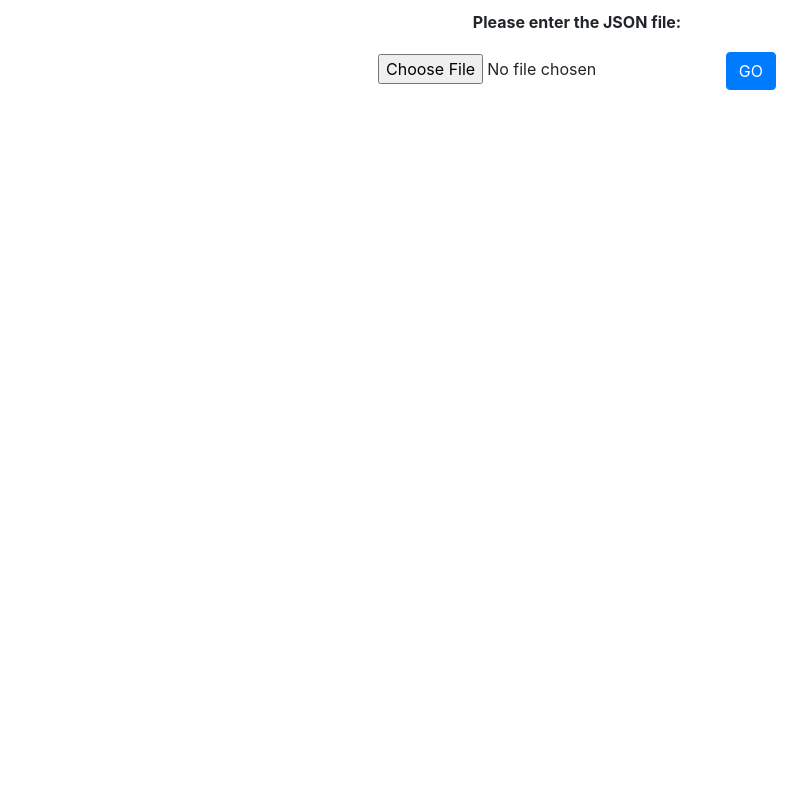
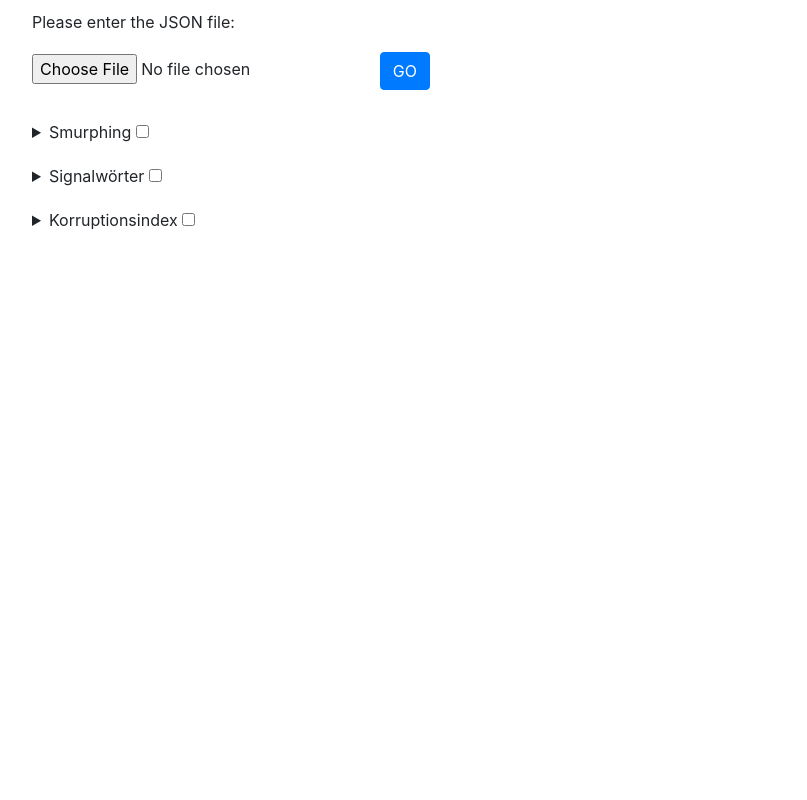
Before and after one commit to BISASAM/Hellekes, a Flask app: page / in a window 1280 px wide. Shown: the whole page, without its empty margins (63-870 px from the left). Run offline with Flask 2, Linux system fonts and the light colour scheme; some libraries are stand-ins or nearby versions.

Commit message:
filterbox

```diff
--- a/static/css/styles.css
+++ b/static/css/styles.css
@@ -10,7 +10,7 @@ body {
   background-color: rgba(255, 255, 255);
   max-width: 1440px;
   min-height: 100%;
-  text-align: center;
+
 }
 
 
@@ -30,11 +30,14 @@ th, td { padding: 8px 16px; margin: 3px; }
 th     { background:#eee;}
 tr {text-align: center;}
 
-#input_div {padding: 10px;
-        font-weight: bold;
-      }
+#input_div {
+  padding: 10px;
+}
 #input_div label {display: block;}
-#input_div #fileSelection {padding: 10px 0px;}
+#input_div #fileSelection {
+  padding: 10px 0px;
+  font-weight: bold;
+}
 
 .hidden {
   display: none;
--- a/templates/index.html
+++ b/templates/index.html
@@ -5,11 +5,11 @@
     <meta charset="utf-8" />
     <meta name="viewport" content="width=device-width, initial-scale=1, shrink-to-fit=no" />
 
-    <link rel="shortcut icon" type="image/x-icon" href="{{ url_for('static', filename='images/money_small.png') }}">
+    <link rel="shortcut icon" type="image/x-icon" href="static/images/money_small.png">
 
     <!-- Bootstrap CSS -->
-    <link rel="stylesheet" href="{{ url_for('static', filename='lib/bootstrap.min.css') }}" />
-    <link rel="stylesheet" href="{{ url_for('static', filename='css/styles.css') }}?v=23" />
+    <link rel="stylesheet" href="../static/lib/bootstrap.min.css" />
+    <link rel="stylesheet" href="../static/css/styles.css" />
 
     <!--catch vars passed to render_template and make available for js -->
 
@@ -20,7 +20,7 @@
 
   <div id="white-content-wrapper" class="container">
 
-
+  <div id="Filterbox" class="container">
 
   <div id="input_div">
         <label>Please enter the JSON file:</label>
@@ -30,6 +30,45 @@
         </div>
   </div>
 
+  <div id="input_div">
+  <details>
+    <summary>
+      Smurphing <input type="checkbox" name="smurphing" value="bla">
+    </summary>
+    <label for="mBetrag">min. Betrag:</label>
+    <input type="text" id="mBetrag" name="mBetrag">
+
+    <label for="mAnzahl">min. Anzahl:</label>
+    <input type="text" id="mAnzahl" name="mAnzahl">
+
+    <label for="varianz">Varianz</label>
+    <input type="text" id="varianz" name="varianz">
+  </details>
+</div>
+
+  <div id="input_div">
+  <details>
+    <summary>
+      Signalwörter <input type="checkbox" name="signalwoerter" value="bla">
+    </summary>
+    <br>
+    <button type="button">Liste der Signalwörter bearbeiten</button>
+  </details>
+</div>
+
+  <div id="input_div">
+  <details>
+    <summary>
+      Korruptionsindex <input type="checkbox" name="korruptionsindex" value="bla">
+    </summary>
+    <label for="mKorr">max. Korruptionsindex</label>
+    <input type="text" id="mKorr" name="mKorr"> <br><br>
+    <button type="button">Länderliste mit Korruptionsindex bearbeiten</button>
+  </details>
+</div>
+</div>
+
+<div id="Resultbox" class="container">
   <div class="row">
     <div class="col-12">
       <div class="table-responsive">
@@ -64,19 +103,19 @@
     </div>
 
   </div>
-
+</div>
 
   </div>
 
   <!-- Optional JavaScript -->
   <!-- jQuery first, then Popper.js, then Bootstrap JS -->
-  <script src="{{ url_for('static', filename='lib/jquery-3.5.1.min.js') }}"></script>
+  <script src="../static/lib/jquery-3.5.1.min.js"></script>
   <script src="https://cdn.jsdelivr.net/npm/popper.js@1.16.0/dist/umd/popper.min.js"
     integrity="sha384-Q6E9RHvbIyZFJoft+2mJbHaEWldlvI9IOYy5n3zV9zzTtmI3UksdQRVvoxMfooAo"
     crossorigin="anonymous"></script>
-  <script src="{{ url_for('static', filename='lib/bootstrap.min.js') }}"></script>
-  <script src="{{ url_for('static', filename='lib/moment-with-locales.min.js') }}"></script>
-  <script src="{{ url_for('static', filename='js/index.js') }}?v=23"></script>
+  <script src="../static/lib/bootstrap.min.js"></script>
+  <script src="../static/lib/moment-with-locales.min.js"></script>
+  <script src="../static/js/index.js"></script>
 
 </body>
 </html>
```
